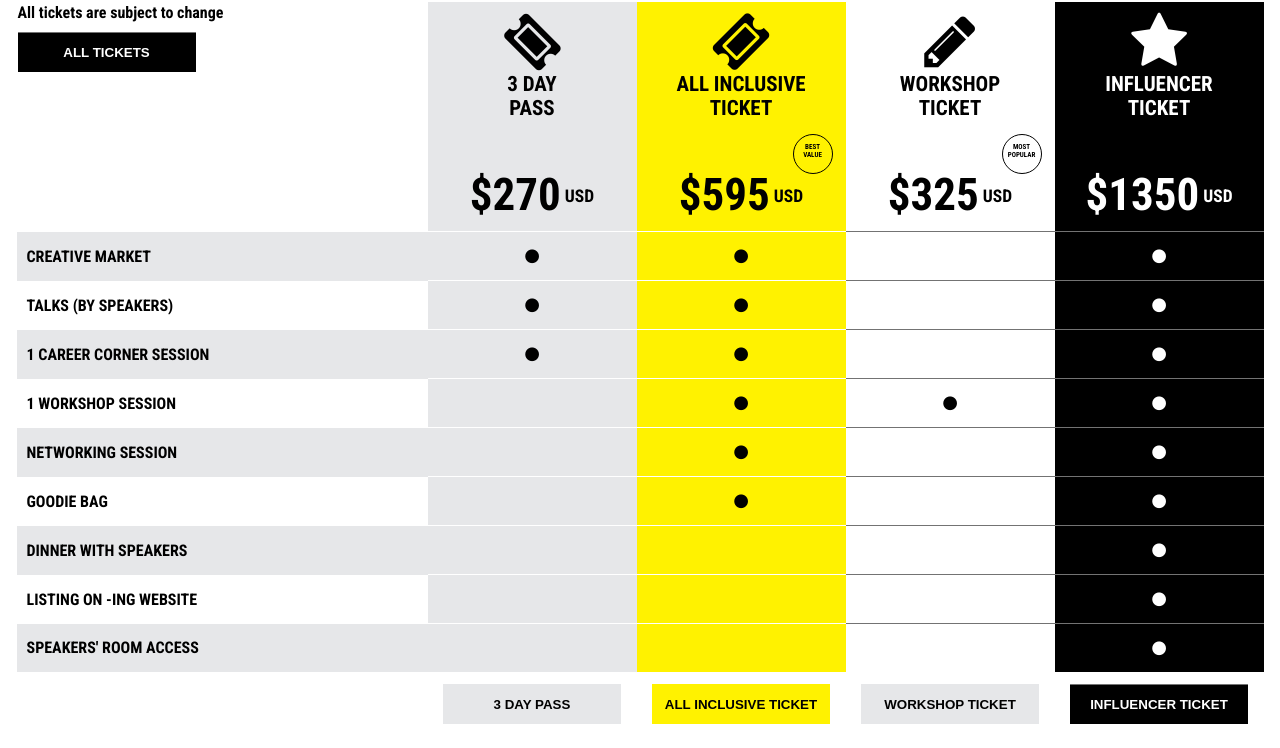
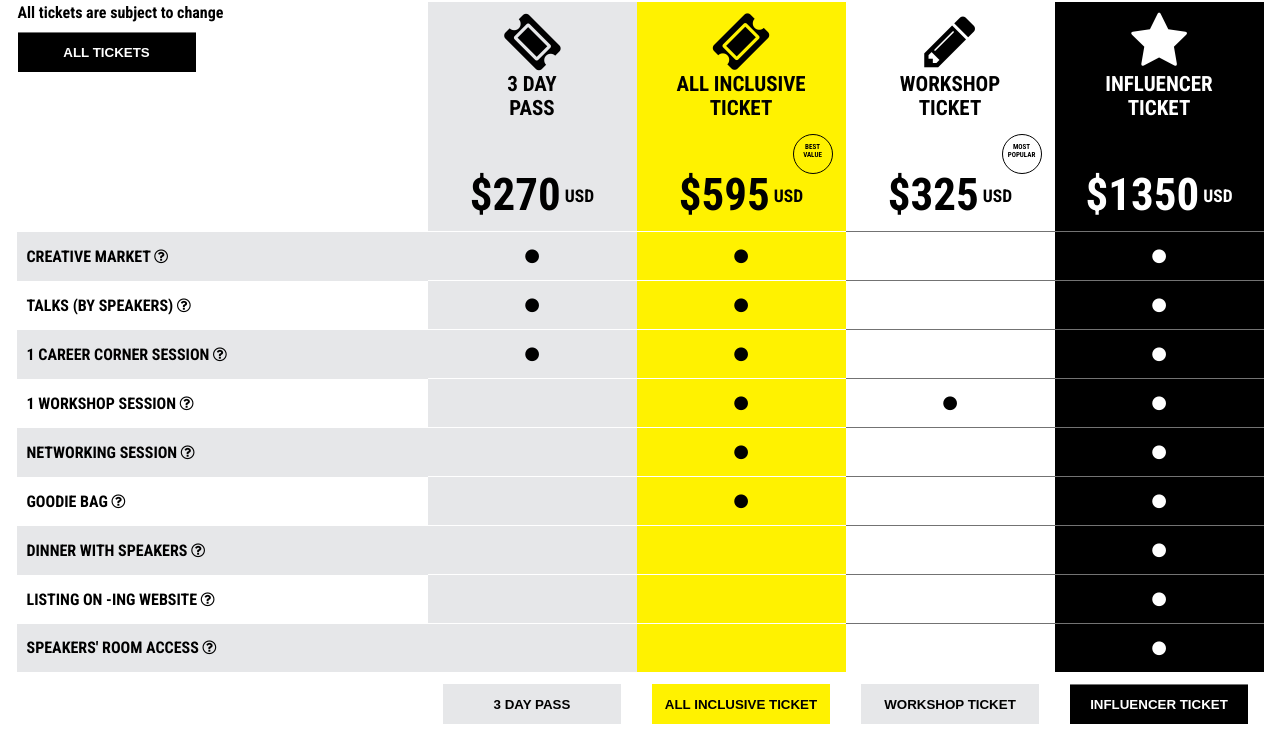
Before and after one commit to jluish/Test01, a plain HTML site: page index.html in a window 1280 px wide. Shown: the part 52-800 px from the top of the page. Drawn offline with Linux system fonts and the light colour scheme.

Commit message:
complete

```diff
--- a/index.html
+++ b/index.html
@@ -70,63 +70,63 @@
                 </th>
             </tr>
             <tr class="desktopRow">
-                <td class="desc Gray">CREATIVE MARKET</td>
+                <td class="desc Gray">CREATIVE MARKET <i class="fa fa-question-circle-o"></i></td>
                 <td class="Gray"><i class="fa fa-circle"></i></td>
                 <td class="Yellow"><i class="fa fa-circle"></i></td>
                 <td class="White"></td>
                 <td class="Black"><i class="fa fa-circle"></i></td>
             </tr>
             <tr class="desktopRow">
-                <td class="desc White">TALKS (BY SPEAKERS)</td>
+                <td class="desc White">TALKS (BY SPEAKERS) <i class="fa fa-question-circle-o"></i></td>
                 <td class="Gray"><i class="fa fa-circle"></i></td>
                 <td class="Yellow"><i class="fa fa-circle"></i></td>
                 <td class="White"></td>
                 <td class="Black"><i class="fa fa-circle"></i></td>
             </tr>
             <tr class="desktopRow">
-                <td class="desc Gray">1 CAREER CORNER SESSION</td>
+                <td class="desc Gray">1 CAREER CORNER SESSION <i class="fa fa-question-circle-o"></i></td>
                 <td class="Gray"><i class="fa fa-circle"></i></td>
                 <td class="Yellow"><i class="fa fa-circle"></i></td>
                 <td class="White"></td>
                 <td class="Black"><i class="fa fa-circle"></i></td>
             </tr>
             <tr class="desktopRow">
-                <td class="desc White">1 WORKSHOP SESSION</td>
+                <td class="desc White">1 WORKSHOP SESSION <i class="fa fa-question-circle-o"></i></td>
                 <td class="Gray"></td>
                 <td class="Yellow"><i class="fa fa-circle"></i></td>
                 <td class="White"><i class="fa fa-circle"></i></td>
                 <td class="Black"><i class="fa fa-circle"></i></td>
             </tr>
             <tr class="desktopRow">
-                <td class="desc Gray">NETWORKING SESSION</td>
+                <td class="desc Gray">NETWORKING SESSION <i class="fa fa-question-circle-o"></i></td>
                 <td class="Gray"></td>
                 <td class="Yellow"><i class="fa fa-circle"></i></td>
                 <td class="White"></td>
                 <td class="Black"><i class="fa fa-circle"></i></td>
             </tr>
             <tr class="desktopRow">
-                <td class="desc White">GOODIE BAG</td>
+                <td class="desc White">GOODIE BAG <i class="fa fa-question-circle-o"></i></td>
                 <td class="Gray"></td>
                 <td class="Yellow"><i class="fa fa-circle"></i></td>
                 <td class="White"></td>
                 <td class="Black"><i class="fa fa-circle"></i></td>
             </tr>
             <tr class="desktopRow">
-                <td class="desc Gray">DINNER WITH SPEAKERS</td>
+                <td class="desc Gray">DINNER WITH SPEAKERS <i class="fa fa-question-circle-o"></i></td>
                 <td class="Gray"></td>
                 <td class="Yellow"></td>
                 <td class="White"></td>
                 <td class="Black"><i class="fa fa-circle"></i></td>
             </tr>
             <tr class="desktopRow">
-                <td class="desc White">LISTING ON -ING WEBSITE</td>
+                <td class="desc White">LISTING ON -ING WEBSITE <i class="fa fa-question-circle-o"></i></td>
                 <td class="Gray"></td>
                 <td class="Yellow"></td>
                 <td class="White"></td>
                 <td class="Black"><i class="fa fa-circle"></i></td>
             </tr>
             <tr class="desktopRow">
-                <td class="desc Gray">SPEAKERS' ROOM ACCESS</td>
+                <td class="desc Gray">SPEAKERS' ROOM ACCESS <i class="fa fa-question-circle-o"></i></td>
                 <td class="Gray"></td>
                 <td class="Yellow"></td>
                 <td class="White"></td>
```
